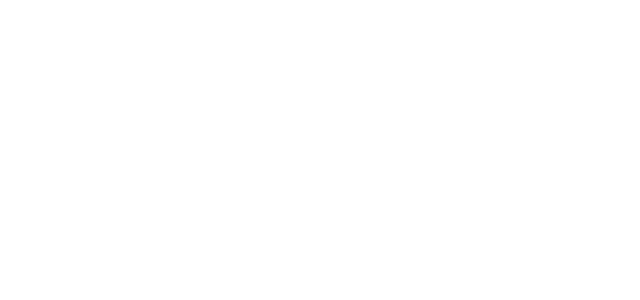
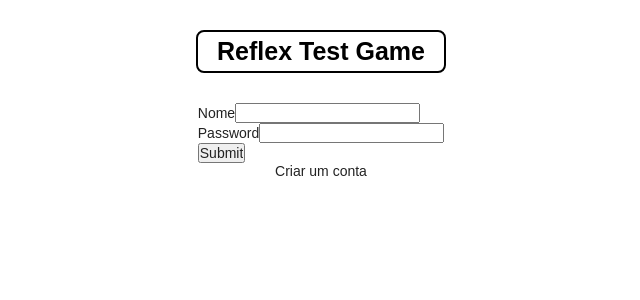
Before and after one commit to Wilian-Pereira-W/project-game-reflex-test, a React (Create React App) app: page /login in a window 1280 px wide. Before the commit this address had no page. Shown: the top 300 px of the page, without its empty margins (319-959 px from the left). Built offline with nearby package versions, Linux system fonts and the light colour scheme.

Commit message:
feat: iniciando componente de login

```diff
--- a/src/App.tsx
+++ b/src/App.tsx
@@ -1,12 +1,14 @@
 import Game from './components/Game';
 
 import { BrowserRouter, Routes, Route } from 'react-router-dom';
+import Login from './components/Login';
 
 function App() {
   return (
     <BrowserRouter>
       <Routes>
         <Route path="/" element={<Game />} />
+        <Route path="/login" element={<Login />} />
       </Routes>
     </BrowserRouter>
   );
--- /dev/null
+++ b/src/components/Login/index.tsx
@@ -0,0 +1,27 @@
+import Header from '../Header';
+import styles from './styles.module.scss';
+function Login() {
+  return (
+    <div className={styles.container}>
+      <Header />
+      <form>
+        <div className="input-container">
+          <label>Nome</label>
+          <input type="text" name="uname" required />
+        </div>
+        <div className="input-container">
+          <label>Password</label>
+          <input type="password" name="pass" required />
+        </div>
+        <div className="button-container">
+          <input type="submit" />
+        </div>
+      </form>
+      <div>
+        <a>Criar um conta</a>
+      </div>
+    </div>
+  );
+}
+
+export default Login;
--- /dev/null
+++ b/src/components/Login/styles.module.scss
@@ -0,0 +1,6 @@
+.container {
+  display: flex;
+  justify-items: center;
+  flex-direction: column;
+  align-items: center;
+}
```
